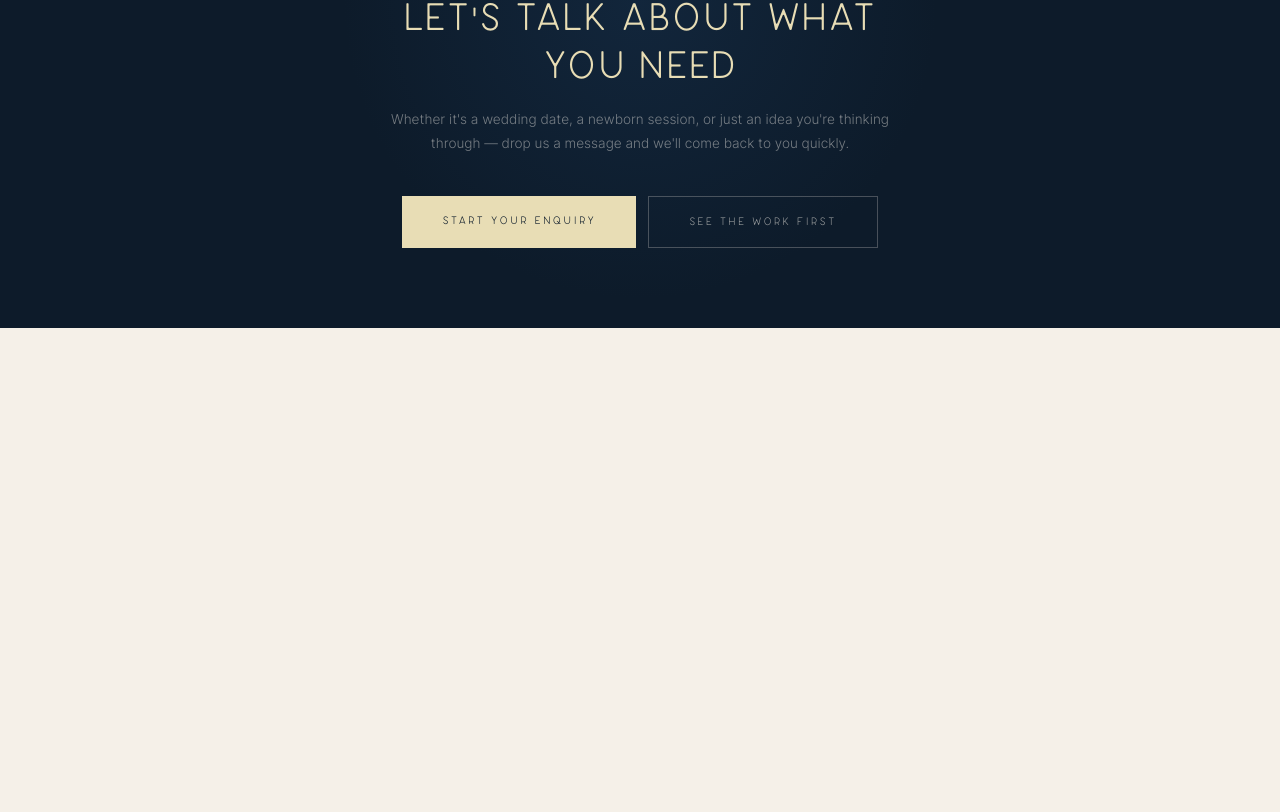
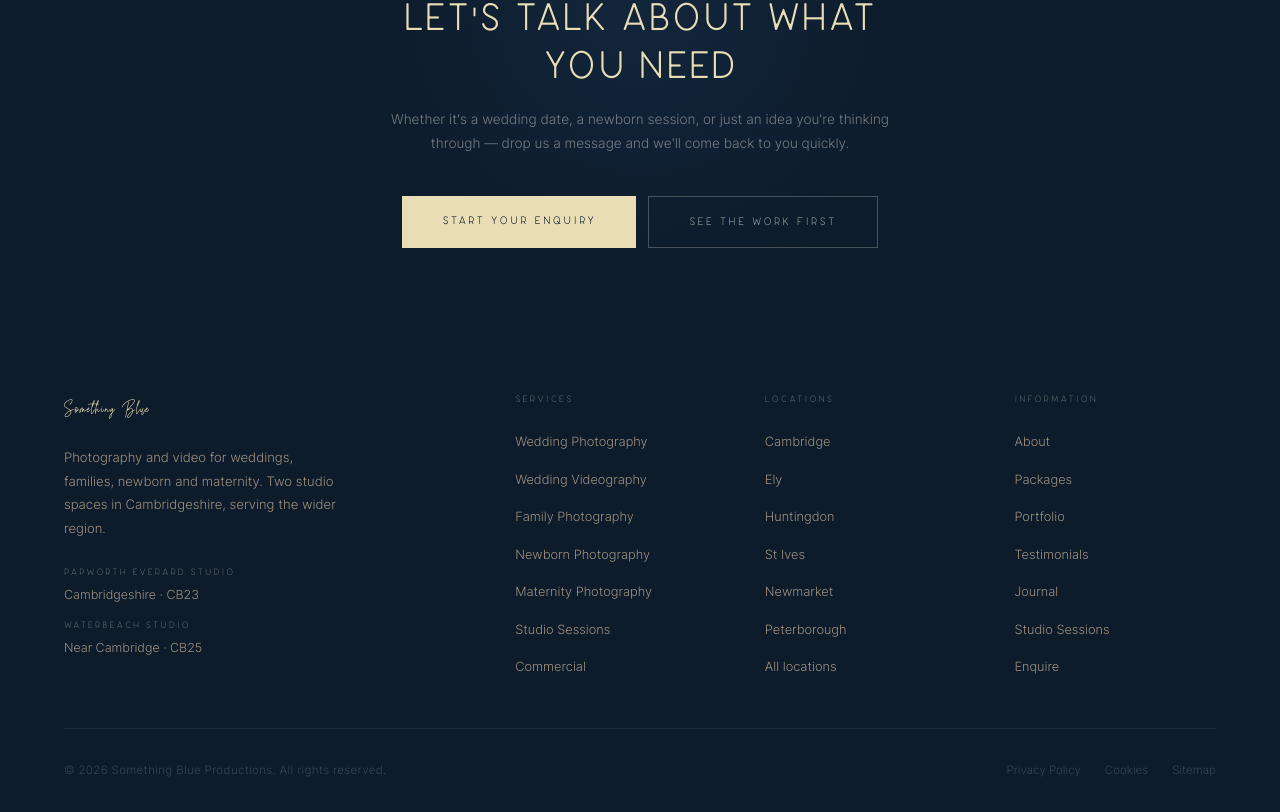
Before and after one commit to pokepricesai/somethingblueproductions, a Next.js app: page / in a window 1280 px wide. Shown: the part 4473-5285 px from the top of the page. Before the commit the page ends 4801 px from the top, so only its background shows below. Built offline with nearby package versions, Linux system fonts and the light colour scheme.

Commit message:
footer component complete

```diff
--- a/src/app/layout.tsx
+++ b/src/app/layout.tsx
@@ -1,6 +1,7 @@
 import type { Metadata } from "next";
 import "./globals.css";
 import Nav from "@/components/layout/Nav";
+import Footer from "@/components/layout/Footer";
 
 export const metadata: Metadata = {
   title: {
@@ -52,6 +53,7 @@ export default function RootLayout({
       <body className="antialiased">
         <Nav />
         {children}
+        <Footer />
       </body>
     </html>
   );
--- /dev/null
+++ b/src/components/layout/Footer.tsx
@@ -0,0 +1,129 @@
+'use client';
+
+import Link from "next/link";
+
+export default function Footer() {
+  return (
+    <footer style={{ backgroundColor: '#0d1b2a', padding: '4rem 4rem 2rem' }}>
+      <div style={{ maxWidth: '1300px', margin: '0 auto' }}>
+
+        {/* ─── TOP ROW ─── */}
+        <div style={{ display: 'grid', gridTemplateColumns: '2fr 1fr 1fr 1fr', gap: '3rem', paddingBottom: '3rem', borderBottom: '1px solid rgba(168,202,236,0.1)', marginBottom: '2rem' }}>
+
+          {/* Brand col */}
+          <div>
+            <div style={{ fontFamily: "'Stay Humble', cursive", fontSize: '1.4rem', color: '#E8DDB5', letterSpacing: '0.05em', marginBottom: '1rem' }}>
+              Something Blue
+            </div>
+            <p style={{ fontFamily: "'Inter', sans-serif", fontWeight: 300, fontSize: '0.82rem', color: '#9E9282', lineHeight: 1.8, marginBottom: '1.5rem', maxWidth: '280px' }}>
+              Photography and video for weddings, families, newborn and maternity. Two studio spaces in Cambridgeshire, serving the wider region.
+            </p>
+            <div style={{ display: 'flex', flexDirection: 'column', gap: '0.8rem' }}>
+              <div>
+                <p style={{ fontFamily: "'Carose', sans-serif", fontSize: '0.58rem', letterSpacing: '0.2em', textTransform: 'uppercase', color: 'rgba(245,240,232,0.35)', marginBottom: '0.2rem' }}>Papworth Everard Studio</p>
+                <p style={{ fontFamily: "'Inter', sans-serif", fontSize: '0.78rem', color: '#9E9282' }}>Cambridgeshire · CB23</p>
+              </div>
+              <div>
+                <p style={{ fontFamily: "'Carose', sans-serif", fontSize: '0.58rem', letterSpacing: '0.2em', textTransform: 'uppercase', color: 'rgba(245,240,232,0.35)', marginBottom: '0.2rem' }}>Waterbeach Studio</p>
+                <p style={{ fontFamily: "'Inter', sans-serif", fontSize: '0.78rem', color: '#9E9282' }}>Near Cambridge · CB25</p>
+              </div>
+            </div>
+          </div>
+
+          {/* Services col */}
+          <div>
+            <p style={{ fontFamily: "'Carose', sans-serif", fontSize: '0.58rem', letterSpacing: '0.22em', textTransform: 'uppercase', color: 'rgba(245,240,232,0.35)', marginBottom: '1.2rem' }}>Services</p>
+            <ul style={{ listStyle: 'none', display: 'flex', flexDirection: 'column', gap: '0.65rem' }}>
+              {[
+                { label: 'Wedding Photography', href: '/weddings/photography' },
+                { label: 'Wedding Videography', href: '/weddings/videography' },
+                { label: 'Family Photography', href: '/families' },
+                { label: 'Newborn Photography', href: '/newborn' },
+                { label: 'Maternity Photography', href: '/maternity' },
+                { label: 'Studio Sessions', href: '/studio' },
+                { label: 'Commercial', href: '/commercial' },
+              ].map((link) => (
+                <li key={link.href}>
+                  <Link href={link.href}
+                    style={{ fontFamily: "'Inter', sans-serif", fontSize: '0.8rem', color: '#9E9282', textDecoration: 'none' }}
+                    onMouseEnter={e => (e.currentTarget.style.color = '#E8DDB5')}
+                    onMouseLeave={e => (e.currentTarget.style.color = '#9E9282')}
+                  >{link.label}</Link>
+                </li>
+              ))}
+            </ul>
+          </div>
+
+          {/* Locations col */}
+          <div>
+            <p style={{ fontFamily: "'Carose', sans-serif", fontSize: '0.58rem', letterSpacing: '0.22em', textTransform: 'uppercase', color: 'rgba(245,240,232,0.35)', marginBottom: '1.2rem' }}>Locations</p>
+            <ul style={{ listStyle: 'none', display: 'flex', flexDirection: 'column', gap: '0.65rem' }}>
+              {[
+                { label: 'Cambridge', href: '/locations/cambridge' },
+                { label: 'Ely', href: '/locations/ely' },
+                { label: 'Huntingdon', href: '/locations/huntingdon' },
+                { label: 'St Ives', href: '/locations/st-ives' },
+                { label: 'Newmarket', href: '/locations/newmarket' },
+                { label: 'Peterborough', href: '/locations/peterborough' },
+                { label: 'All locations', href: '/locations' },
+              ].map((link) => (
+                <li key={link.href}>
+                  <Link href={link.href}
+                    style={{ fontFamily: "'Inter', sans-serif", fontSize: '0.8rem', color: '#9E9282', textDecoration: 'none' }}
+                    onMouseEnter={e => (e.currentTarget.style.color = '#E8DDB5')}
+                    onMouseLeave={e => (e.currentTarget.style.color = '#9E9282')}
+                  >{link.label}</Link>
+                </li>
+              ))}
+            </ul>
+          </div>
+
+          {/* Info col */}
+          <div>
+            <p style={{ fontFamily: "'Carose', sans-serif", fontSize: '0.58rem', letterSpacing: '0.22em', textTransform: 'uppercase', color: 'rgba(245,240,232,0.35)', marginBottom: '1.2rem' }}>Information</p>
+            <ul style={{ listStyle: 'none', display: 'flex', flexDirection: 'column', gap: '0.65rem' }}>
+              {[
+                { label: 'About', href: '/about' },
+                { label: 'Packages', href: '/packages' },
+                { label: 'Portfolio', href: '/portfolio' },
+                { label: 'Testimonials', href: '/testimonials' },
+                { label: 'Journal', href: '/journal' },
+                { label: 'Studio Sessions', href: '/studio' },
+                { label: 'Enquire', href: '/enquire' },
+              ].map((link) => (
+                <li key={link.href}>
+                  <Link href={link.href}
+                    style={{ fontFamily: "'Inter', sans-serif", fontSize: '0.8rem', color: '#9E9282', textDecoration: 'none' }}
+                    onMouseEnter={e => (e.currentTarget.style.color = '#E8DDB5')}
+                    onMouseLeave={e => (e.currentTarget.style.color = '#9E9282')}
+                  >{link.label}</Link>
+                </li>
+              ))}
+            </ul>
+          </div>
+        </div>
+
+        {/* ─── BOTTOM ROW ─── */}
+        <div style={{ display: 'flex', justifyContent: 'space-between', alignItems: 'center', flexWrap: 'wrap', gap: '1rem' }}>
+          <p style={{ fontFamily: "'Inter', sans-serif", fontSize: '0.72rem', color: 'rgba(168,202,236,0.25)', letterSpacing: '0.03em' }}>
+            © {new Date().getFullYear()} Something Blue Productions. All rights reserved.
+          </p>
+          <div style={{ display: 'flex', gap: '1.5rem' }}>
+            {[
+              { label: 'Privacy Policy', href: '/privacy' },
+              { label: 'Cookies', href: '/cookies' },
+              { label: 'Sitemap', href: '/sitemap.xml' },
+            ].map((link) => (
+              <Link key={link.href} href={link.href}
+                style={{ fontFamily: "'Inter', sans-serif", fontSize: '0.72rem', color: 'rgba(168,202,236,0.25)', textDecoration: 'none' }}
+                onMouseEnter={e => (e.currentTarget.style.color = '#9E9282')}
+                onMouseLeave={e => (e.currentTarget.style.color = 'rgba(168,202,236,0.25)')}
+              >{link.label}</Link>
+            ))}
+          </div>
+        </div>
+
+      </div>
+    </footer>
+  );
+}
```
